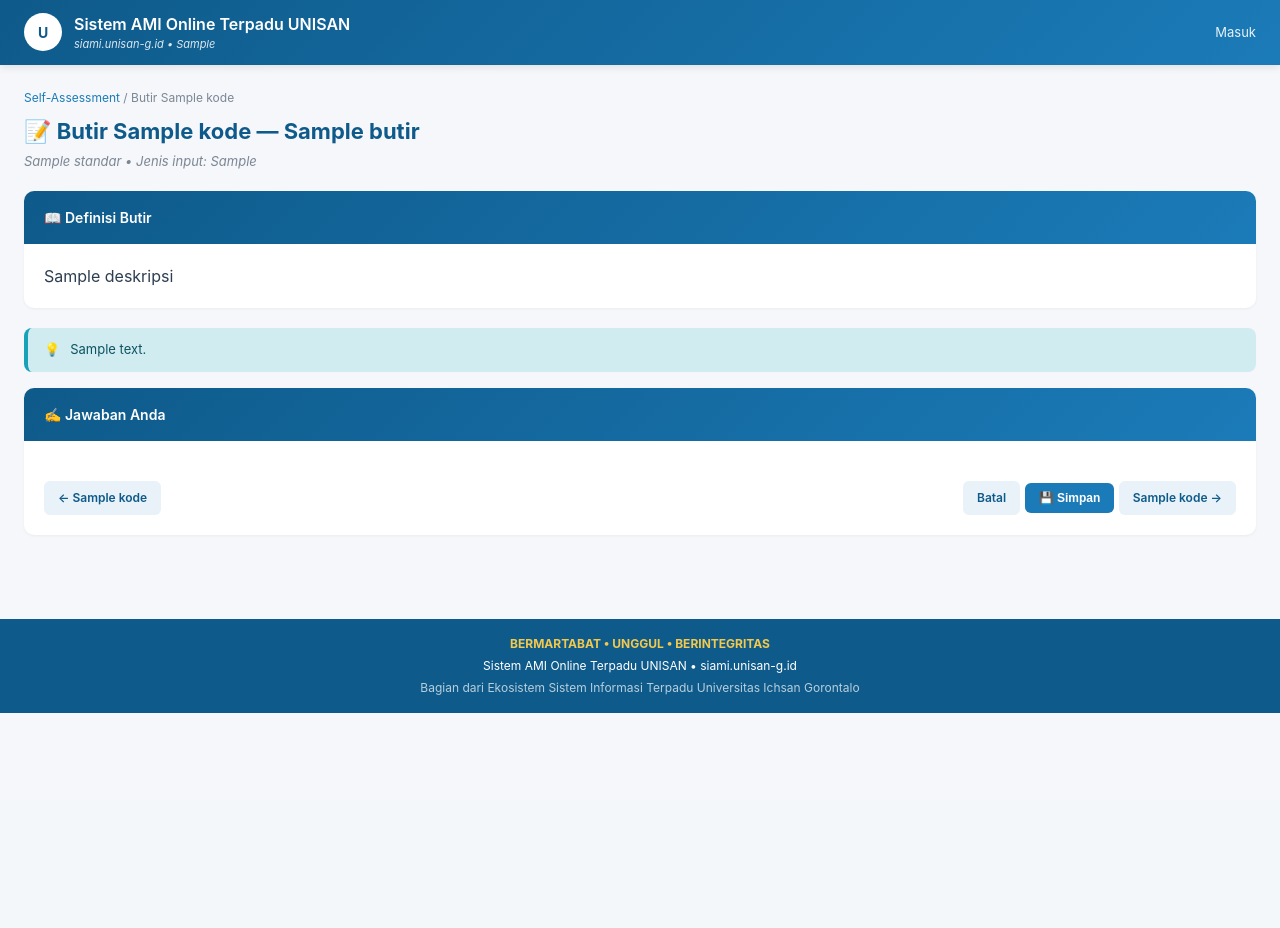
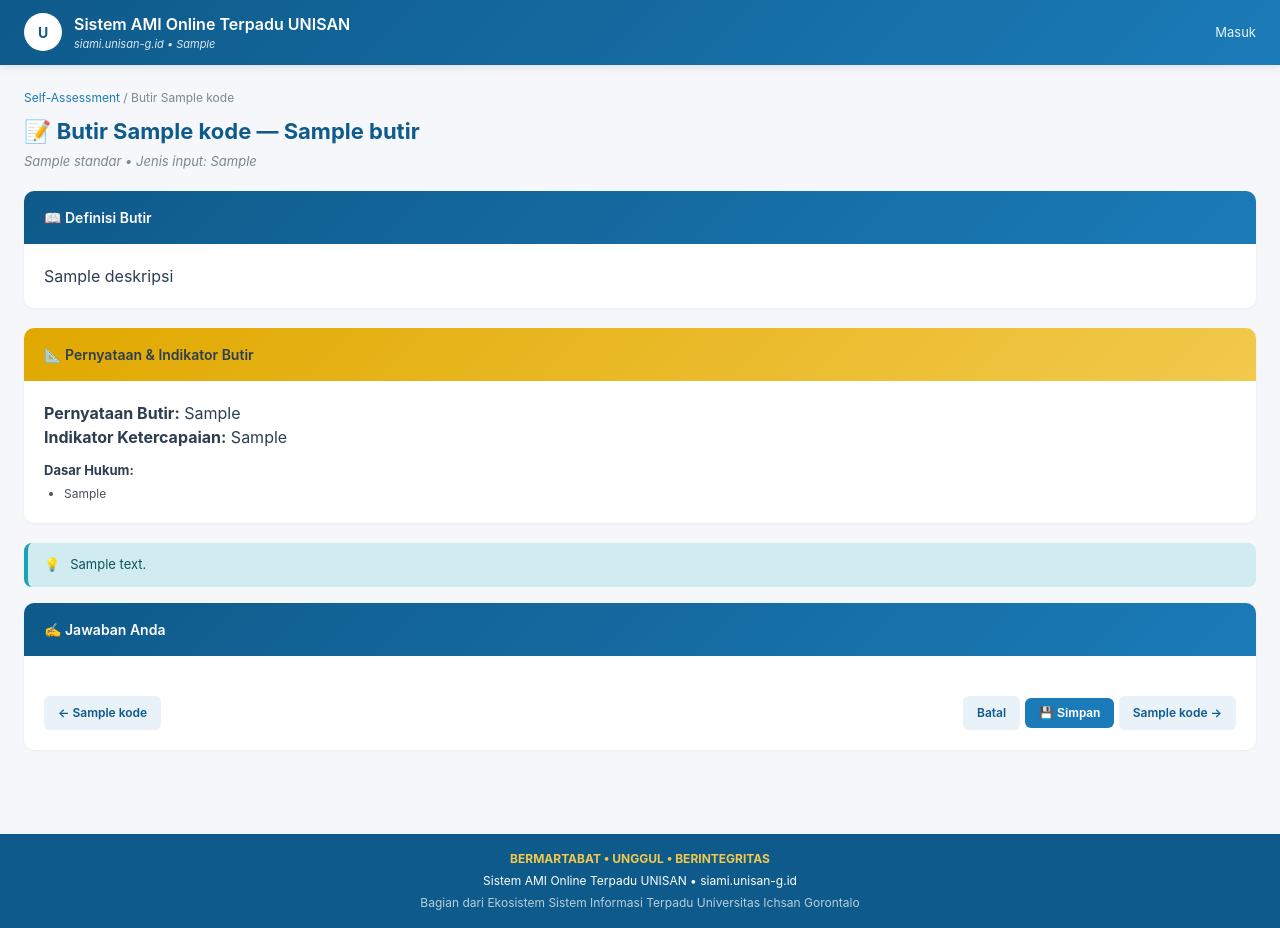
Before and after one commit to unisan-gtlo/siami, a Django app: template templates/ami_assessment/jawaban_form.html in a window 1280 px wide. Before the commit the page ends 713 px from the top, so only its background shows below. Run offline with Django 5.2, Linux system fonts and the light colour scheme; the template is opened without the code that fills it: most values are stand-ins (such as "Sample title", 1, 10 or a date in 2020).

Commit message:
feat(ami_assessment): surface dasar_hukum/pernyataan_butir to auditee
Kelola Instrumen spec explicitly says dasar_hukum should be shown to
the auditee "agar butir tidak terkesan arbitrer" -- the self-assessment
form was never updated when that field was added during the Permen
39/2025 migration, so it stayed invisible even though it's already
filled for all 58 real butir. jawaban_form.html now renders
pernyataan_butir/indikator_ketercapaian/dasar_hukum when present,
alongside the existing panduan_pengisian box.

Co-Authored-By: Claude Sonnet 5 <noreply@anthropic.com>

```diff
--- a/templates/ami_assessment/jawaban_form.html
+++ b/templates/ami_assessment/jawaban_form.html
@@ -13,6 +13,24 @@
 <div class="card">
     <div class="card-header">📖 Definisi Butir</div>
     <div class="card-body">{{ butir.deskripsi }}</div>
+</div>
+{% endif %}
+
+{% if butir.pernyataan_butir or butir.indikator_ketercapaian or butir.dasar_hukum %}
+<div class="card">
+    <div class="card-header kuning">📐 Pernyataan &amp; Indikator Butir</div>
+    <div class="card-body">
+        {% if butir.pernyataan_butir %}<p><strong>Pernyataan Butir:</strong> {{ butir.pernyataan_butir }}</p>{% endif %}
+        {% if butir.indikator_ketercapaian %}<p><strong>Indikator Ketercapaian:</strong> {{ butir.indikator_ketercapaian }}</p>{% endif %}
+        {% if butir.dasar_hukum %}
+        <div style="margin-top:8px;">
+            <strong style="font-size:13px;">Dasar Hukum:</strong>
+            <ul style="margin:4px 0 0 20px;padding:0;">
+                {% for d in butir.dasar_hukum %}<li style="font-size:12px;color:#495057;">{{ d }}</li>{% endfor %}
+            </ul>
+        </div>
+        {% endif %}
+    </div>
 </div>
 {% endif %}
 
```
